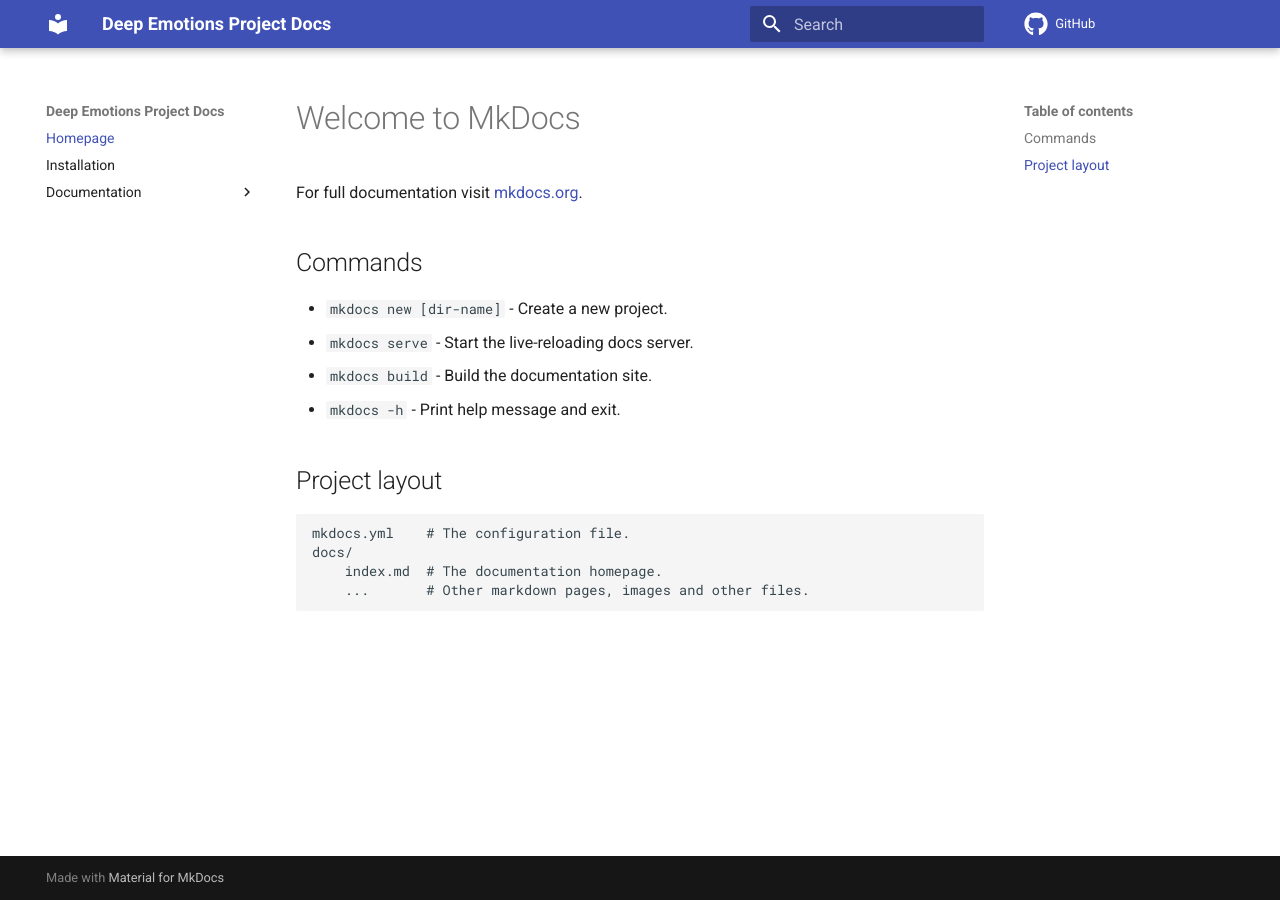
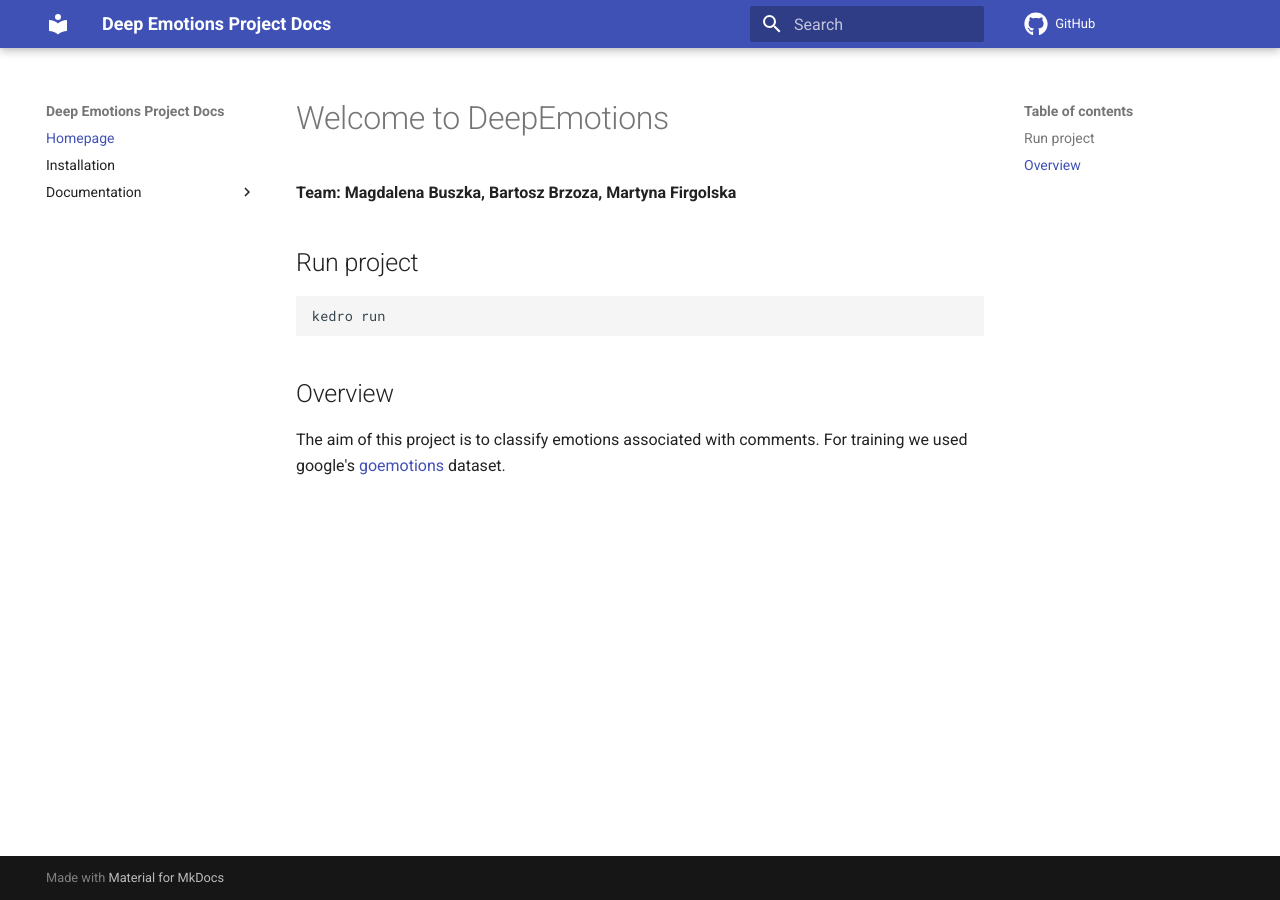
Before and after one commit to nerkulec/deepemotions, an MkDocs documentation site: the page built from docs/index.md, in a window 1280 px wide. Built offline with MkDocs 1.6.1 and Material for MkDocs 9.7.7, drawn with Linux system fonts in a browser that asks for light colours; comment, search, counter and statistics services are not loaded.

````diff
--- a/docs/index.md
+++ b/docs/index.md
@@ -1,17 +1,14 @@
-# Welcome to MkDocs
+# Welcome to DeepEmotions
+**Team: Magdalena Buszka, Bartosz Brzoza, Martyna Firgolska**
 
-For full documentation visit [mkdocs.org](https://www.mkdocs.org).
 
-## Commands
+## Run project
+```
+kedro run
+```
 
-* `mkdocs new [dir-name]` - Create a new project.
-* `mkdocs serve` - Start the live-reloading docs server.
-* `mkdocs build` - Build the documentation site.
-* `mkdocs -h` - Print help message and exit.
 
-## Project layout
+## Overview
 
-    mkdocs.yml    # The configuration file.
-    docs/
-        index.md  # The documentation homepage.
-        ...       # Other markdown pages, images and other files.
+The aim of this project is to classify emotions associated with comments.
+For training we used google's [goemotions](https://github.com/google-research/google-research/tree/master/goemotions) dataset.
--- a/mkdocs.yml
+++ b/mkdocs.yml
@@ -13,6 +13,7 @@
       - Data download: data_download.md
       - Data preprocess: data_preprocess.md
       - Model download: model_download.md
+      - Model training: model_train.md
 
 plugins:
   - mkdocstrings
````
Also changed, not shown: docs/model_train.md (added, +21 -0 lines), 3 other files.
